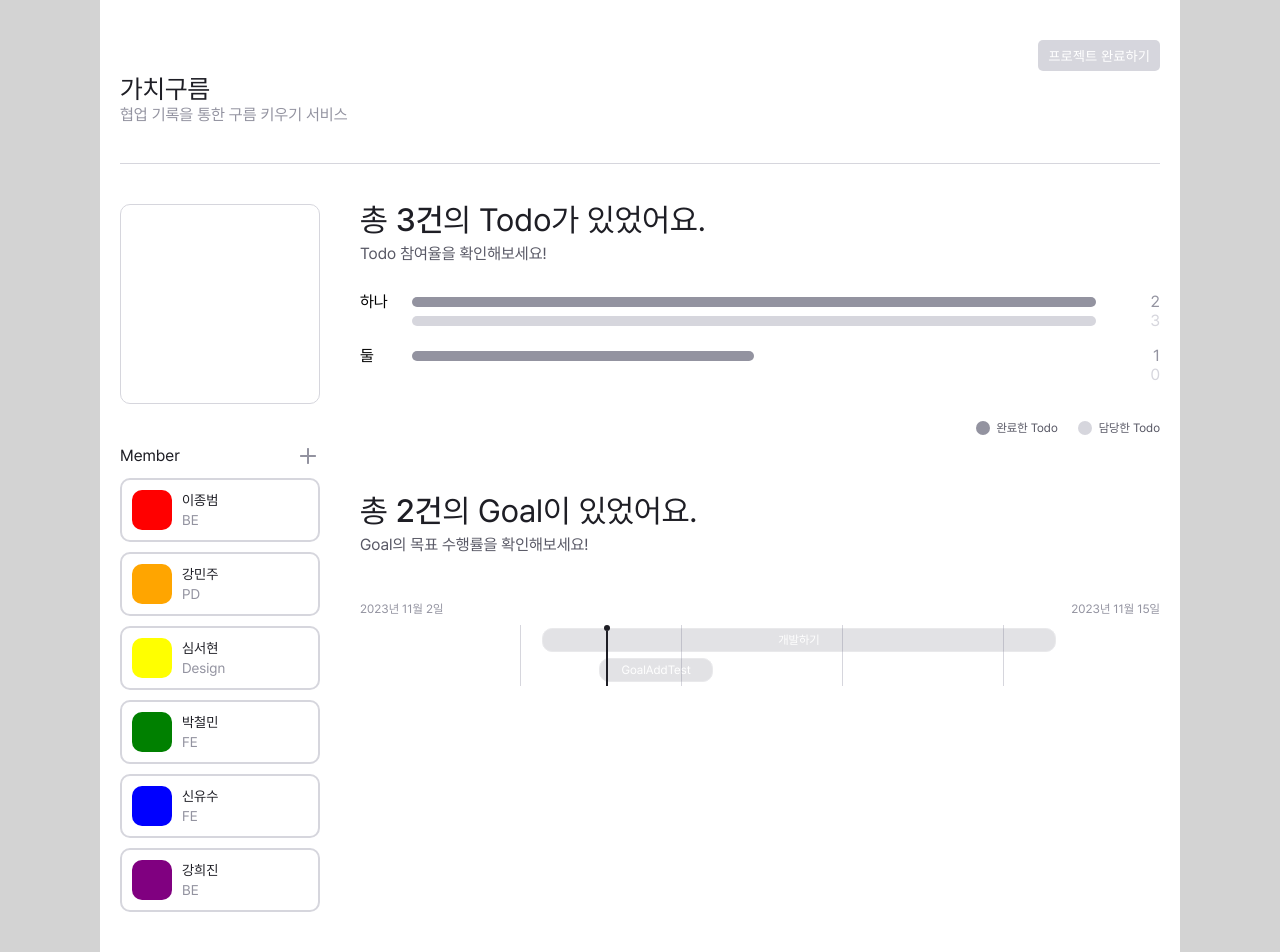
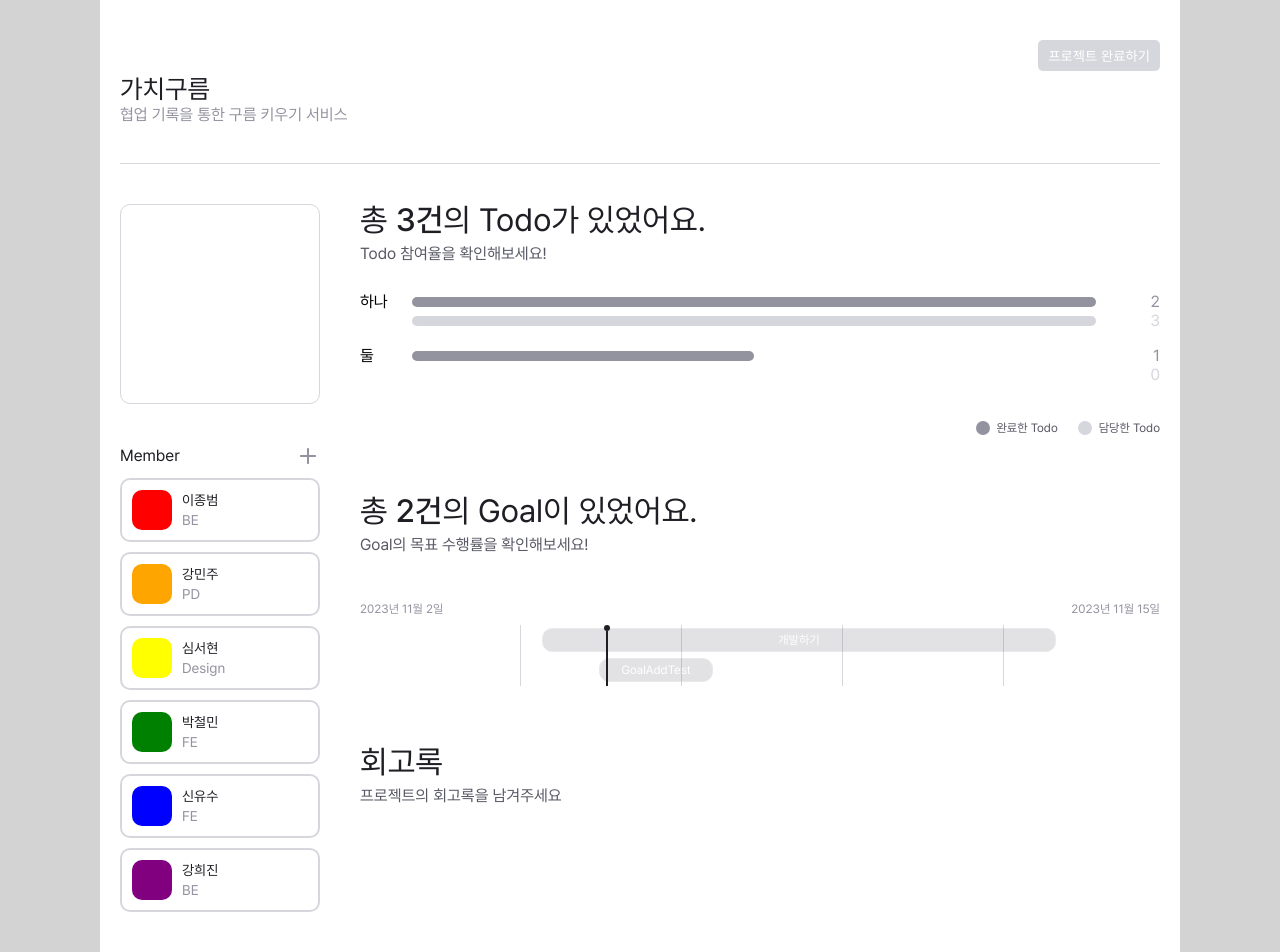
Before and after one commit to 9oormthon-univ/TEAM_12, a React (Vite) app: page /report/1 in a window 1280 px wide. Shown: the top 952 px of the page. Built offline with nearby package versions, Linux system fonts and the light colour scheme; no server answers; what recoil-persist would draw is missing.

Commit message:
:sparkles: Feat: Report - 회고록

```diff
--- a/src/components/goal/goalSchedule/GoalScheduleContent.jsx
+++ b/src/components/goal/goalSchedule/GoalScheduleContent.jsx
@@ -157,7 +157,7 @@ function GoalScheduleContent({
         <s.GoalDurationText>{dateStringMaker(startDate)}</s.GoalDurationText>
         <s.GoalDurationText>{dateStringMaker(endDate)}</s.GoalDurationText>
       </s.GoalDurationDiv>
-      <s.GoalList>
+      <s.GoalList style={{ marginBottom: type == "report" ? "3.75rem" : "" }}>
         {goals.length > 0 &&
           goals.map((e, i) => (
             <GoalColumn key={e.goalId} goal={getColumn(e)} index={i} />
--- /dev/null
+++ b/src/components/report/memori/Memori.jsx
@@ -0,0 +1,17 @@
+import React from "react";
+import * as S from "./style";
+
+function Memori() {
+  return (
+    <>
+      <S.MemoriPageHeaderWrapper>
+        <S.MemoriPageHeaderTitle>회고록</S.MemoriPageHeaderTitle>
+        <S.MemoriPageHeaderSubtitle>
+          프로젝트의 회고록을 남겨주세요
+        </S.MemoriPageHeaderSubtitle>
+      </S.MemoriPageHeaderWrapper>
+    </>
+  );
+}
+
+export default Memori;
--- /dev/null
+++ b/src/components/report/memori/style.jsx
@@ -0,0 +1,21 @@
+import styled from "styled-components";
+
+export const MemoriPageHeaderWrapper = styled.div`
+  width: 100%;
+  display: flex;
+  flex-direction: column;
+  margin-bottom: 1.875rem;
+`;
+
+export const MemoriPageHeaderTitle = styled.div`
+  font-size: 2rem;
+  color: ${props => props.theme.colors.black};
+  margin-bottom: 0.625rem;
+  span {
+    font-family: "Pretendard-Medium";
+  }
+`;
+export const MemoriPageHeaderSubtitle = styled.div`
+  color: ${props => props.theme.colors.gray4};
+  font-size: 1rem;
+`;
--- a/src/components/teamCalendar/TeamCalendar.jsx
+++ b/src/components/team/teamCalendar/TeamCalendar.jsx
@@ -3,7 +3,7 @@ import Calendar from "react-calendar";
 import "./Calendar.css"; // css import
 import moment from "moment";
 
-import { API } from "../../api/axios";
+import { API } from "../../../api/axios";
 
 import * as S from "./style";
 
--- a/src/components/team/todo/Todo.jsx
+++ b/src/components/team/todo/Todo.jsx
@@ -2,7 +2,7 @@ import { s } from "./style.jsx";
 import TeamCommonAlert from "./../teamCommon/TeamCommonAlert";
 import TeamCommonSectionTitle from "../teamCommon/TeamCommonSectionTitle.jsx";
 
-import TeamCalendar from "../../teamCalendar/teamCalendar.jsx";
+import TeamCalendar from "../teamCalendar/TeamCalendar.jsx";
 import { useState } from "react";
 import moment from "moment";
 
--- a/src/pages/team/Report.jsx
+++ b/src/pages/team/Report.jsx
@@ -7,6 +7,7 @@ import { Outlet } from "react-router-dom";
 
 import GoalScheduleContent from "../../components/goal/goalSchedule/GoalScheduleContent.jsx";
 import TodoCount from "../../components/todo/todoCount/TodoCount.jsx";
+import Memori from "../../components/report/memori/Memori.jsx";
 
 function Report() {
   const startDate = "2023-11-2";
@@ -45,6 +46,10 @@ function Report() {
               type="report"
             />
             {/* ---- 골 달성 정도 체크  ---- */}
+
+            {/* ---- 회고  ---- */}
+            <Memori />
+            {/* ---- 회고  ---- */}
           </s.TeamPageContent>
         </s.TeamPageBody>
       </s.Team>
```
Also changed, not shown: src/components/team/teamCalendar/Calendar.css (renamed from src/components/teamCalendar/Calendar.css), src/components/team/teamCalendar/style.jsx (renamed from src/components/teamCalendar/style.jsx).
